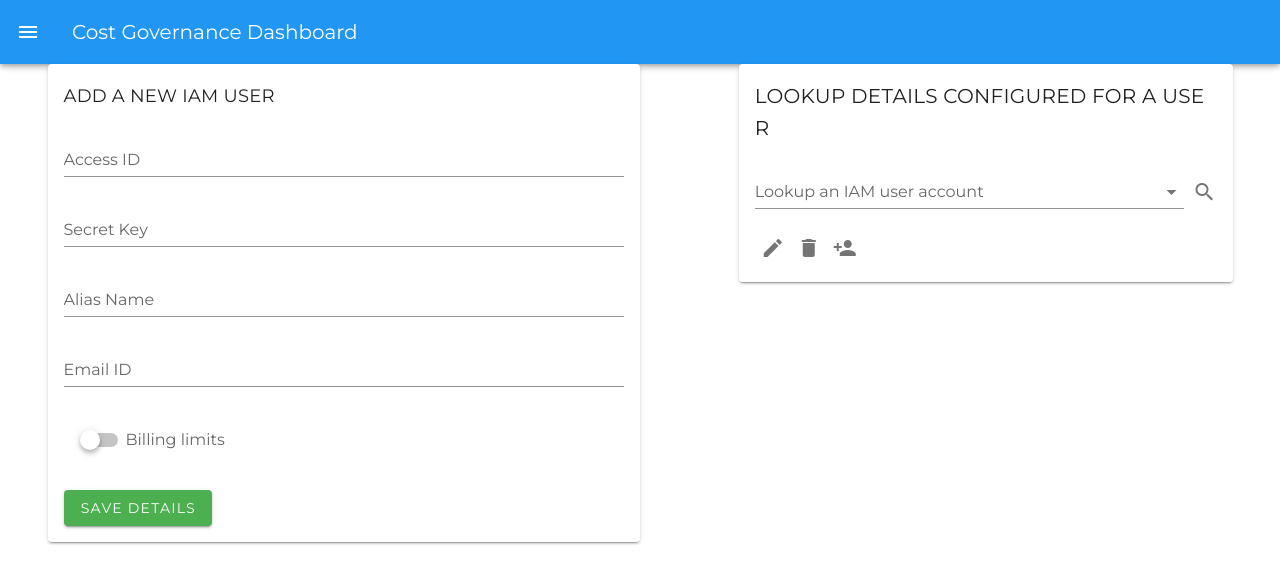
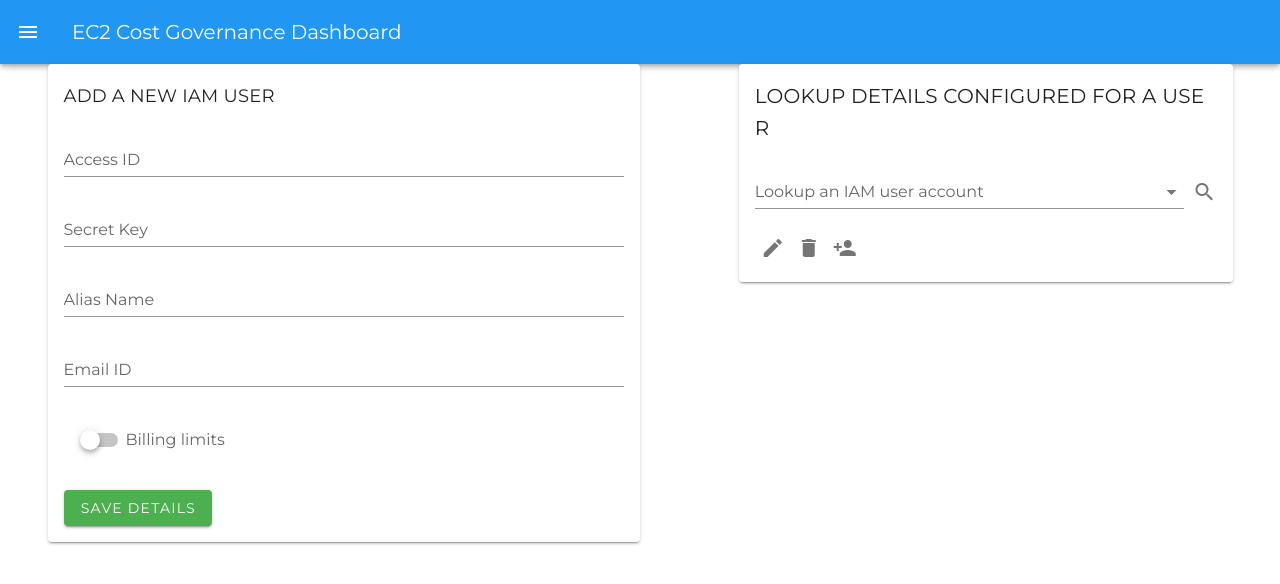
Before and after one commit to aka434112/EC2-Cost-Governance-Dashboard, a Vue app: page /settings in a window 1280 px wide. Shown: the top 584 px of the page. Built offline with nearby package versions, Linux system fonts and the light colour scheme; what vue-google-charts would draw is missing.

Commit message:
Changes to the endpoint

```diff
--- a/src/App.vue
+++ b/src/App.vue
@@ -3,7 +3,7 @@
     <div>
       <v-app-bar color="blue" dark>
           <v-app-bar-nav-icon @click="showNavMenu=true"></v-app-bar-nav-icon>
-          <v-toolbar-title>Cost Governance Dashboard</v-toolbar-title>
+          <v-toolbar-title>EC2 Cost Governance Dashboard</v-toolbar-title>
       </v-app-bar>
       <v-overlay :value="displayOverlay"></v-overlay>
       <v-navigation-drawer
--- a/src/components/Home.vue
+++ b/src/components/Home.vue
@@ -80,7 +80,7 @@
       ec2Instances: [],
       monthNames : ["January", "February", "March", "April", "May", "June","July", "August", "September", "October", "November", "December"],
       costPatternChartOptions: {
-        title: 'Costs Incurred over the past few months (in USD)',
+        title: 'Cost Incurred over the past few months (in USD)',
         titleTextStyle: {
                       fontSize: 16,
                       fontName: 'Montserrat',
@@ -104,7 +104,7 @@
         legend: {textStyle: {fontName: 'Montserrat', fontSize: 14}, position: 'top', alignment: 'start' },
       },
       costForCurrentMonthOptions: {
-        title: 'Costs Incurred this month against an Action (in USD)',
+        title: 'Cost Incurred this month against an Action (in USD)',
         titleTextStyle: {
                       fontSize: 16,
                       fontName: 'Montserrat'
--- a/src/rest/httpClient.js
+++ b/src/rest/httpClient.js
@@ -2,7 +2,7 @@
 
 const httpSvc = axios.create({
     //baseURL: process.env.VUE_APP_BASE_URL,
-    baseURL: 'http://localhost:3000/api/v1/ec2Instances/',
+    baseURL: 'http://localhost:3000/api/v1/aws/ec2Instances/',
     crossDomain: true,
     headers: {
         "Content-Type": "application/json",
```
Also changed, not shown: 1 other file (tests, documents, lock files or other folders).
